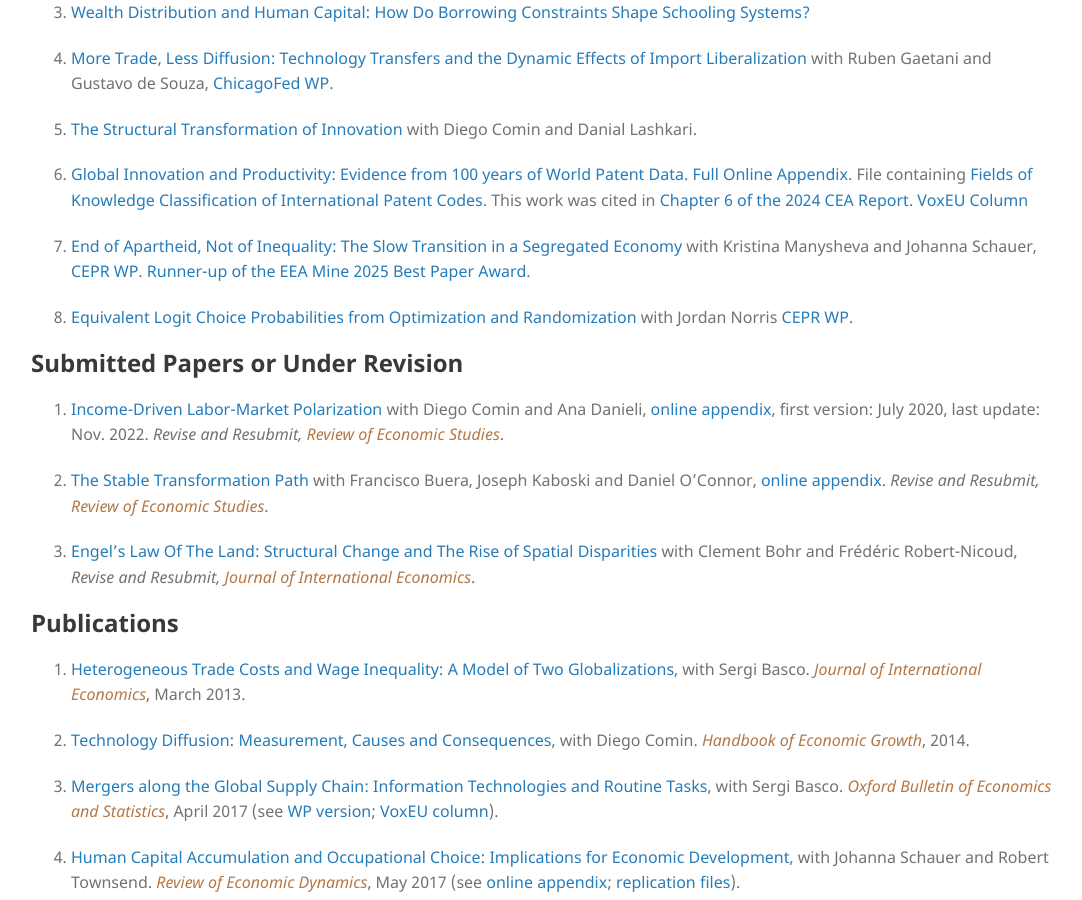
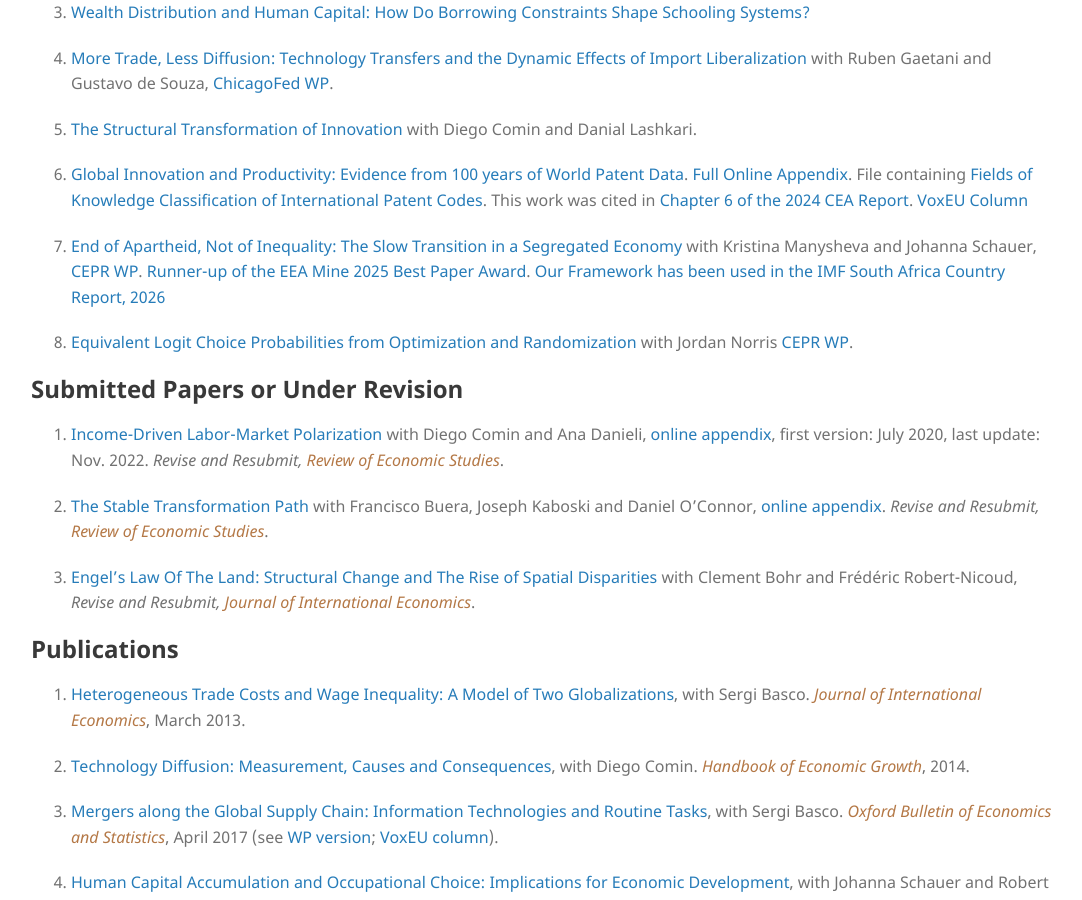
Before and after one commit to mestieri/mestieri.github.io, a Jekyll site: the page built from index.md, in a window 1280 px wide and 900 px high, scrolled down 739 px. Shown: the whole window, without its empty margins (97-1179 px from the left). Built offline with Jekyll 4.4.1, drawn with Linux system fonts in a browser that asks for light colours.

Commit message:
Revise citation for apartheid and inequality paper
Updated citation for the paper on apartheid and inequality to include additional context about its use in the IMF South Africa Country Report.

```diff
--- a/index.md
+++ b/index.md
@@ -114,7 +114,7 @@ for Nonhomothetic CES Preferences](https://www.dropbox.com/scl/fi/obu49nw8d74wye
 
 6. [Global Innovation and Productivity: Evidence from 100 years of World Patent Data](https://www.dropbox.com/scl/fi/3nbtp328lugkp82lrytbn/bmm.pdf?rlkey=yaw5hgq9eav4vo6c7gt74ieuv&dl=0). [Full Online Appendix](https://www.dropbox.com/s/223f712mupuij5v/bmm_oa.pdf?dl=0). File containing [Fields of Knowledge Classification of International Patent Codes](https://www.dropbox.com/s/sne8ac9t22pwcy3/Fields_of_knowledge.csv?dl=0). This work was cited in [Chapter 6 of the 2024 CEA Report](https://www.whitehouse.gov/wp-content/uploads/2024/03/ERP-2024-CHAPTER-6.pdf). [VoxEU Column](https://cepr.org/voxeu/columns/it-takes-village-create-idea-knowledge-spillovers-and-productivity-over-past-hundred)
 
-7. [End of Apartheid, Not of Inequality: The Slow Transition in a Segregated Economy](https://www.dropbox.com/scl/fi/4q79efmqe94pbkl3zq18p/MMS.pdf?rlkey=ertuj2kk3wxzl1ik0khz5dz2d&dl=0) with Kristina Manysheva and Johanna Schauer, [CEPR WP](https://hub.cepr.org/civicrm/file?id=241935&eid=256008&fcs=2eddbf108c3edd1775a9824651b70a6fb9ed9ae79cf68bfde242d61cda371469_1752890681_168). [Runner-up of the EEA Mine 2025 Best Paper Award](https://www.eeassoc.org/mine-best-paper-award).
+7. [End of Apartheid, Not of Inequality: The Slow Transition in a Segregated Economy](https://www.dropbox.com/scl/fi/4q79efmqe94pbkl3zq18p/MMS.pdf?rlkey=ertuj2kk3wxzl1ik0khz5dz2d&dl=0) with Kristina Manysheva and Johanna Schauer, [CEPR WP](https://hub.cepr.org/civicrm/file?id=241935&eid=256008&fcs=2eddbf108c3edd1775a9824651b70a6fb9ed9ae79cf68bfde242d61cda371469_1752890681_168). [Runner-up of the EEA Mine 2025 Best Paper Award](https://www.eeassoc.org/mine-best-paper-award). [Our Framework has been used in the IMF South Africa Country Report, 2026](www.imf.org/-/media/files/publications/cr/2026/english/1zafea2026002-source-pdf.pdf)
 
 8. [Equivalent Logit Choice Probabilities from Optimization and Randomization](https://www.dropbox.com/scl/fi/4tyd1pta9t6713aftt7lt/MN.pdf?rlkey=fb795fsvm05pedvjtbx5u2uog&dl=0) with Jordan Norris [CEPR WP](https://hub.cepr.org/civicrm/file?id=259050&eid=284717&fcs=a76157515a85f4a06591adc0d3a1e10997983ff03bfaa56da49378eb4907aad3_1768464197_168).
 
```
